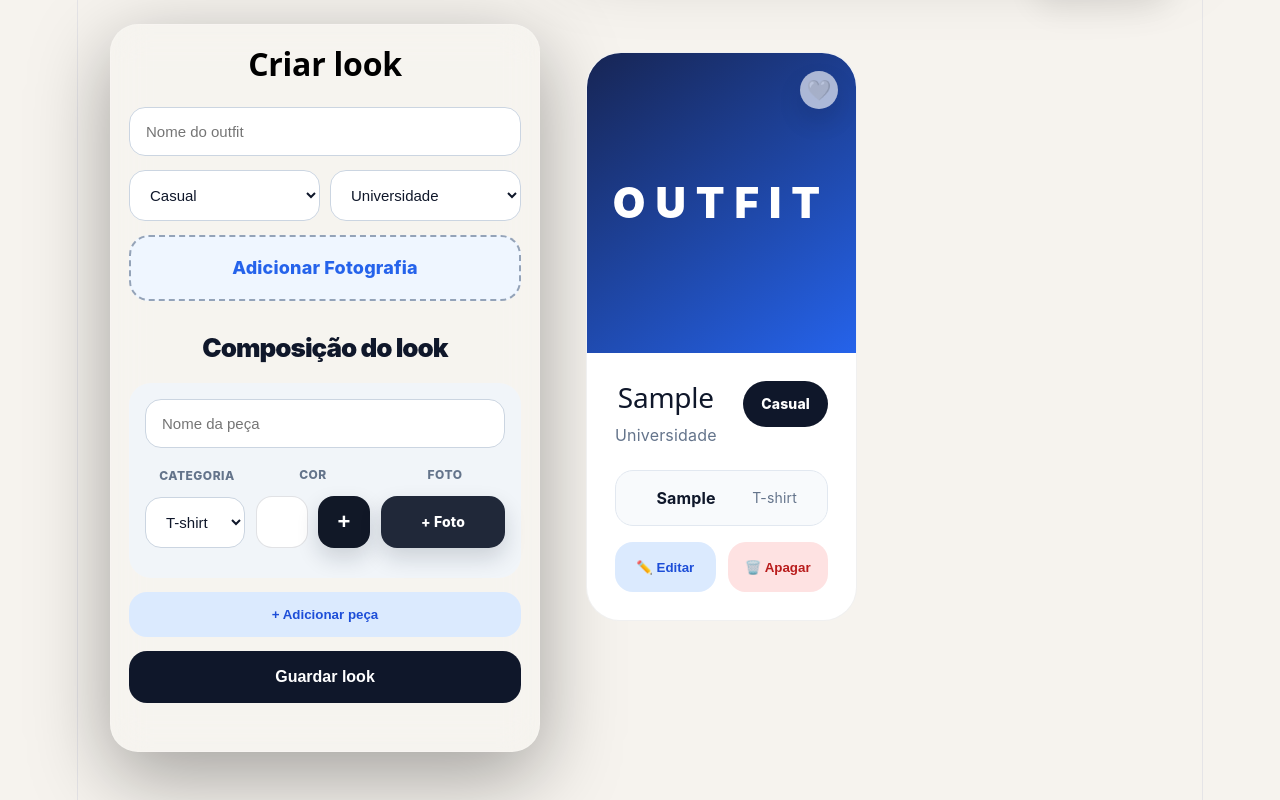
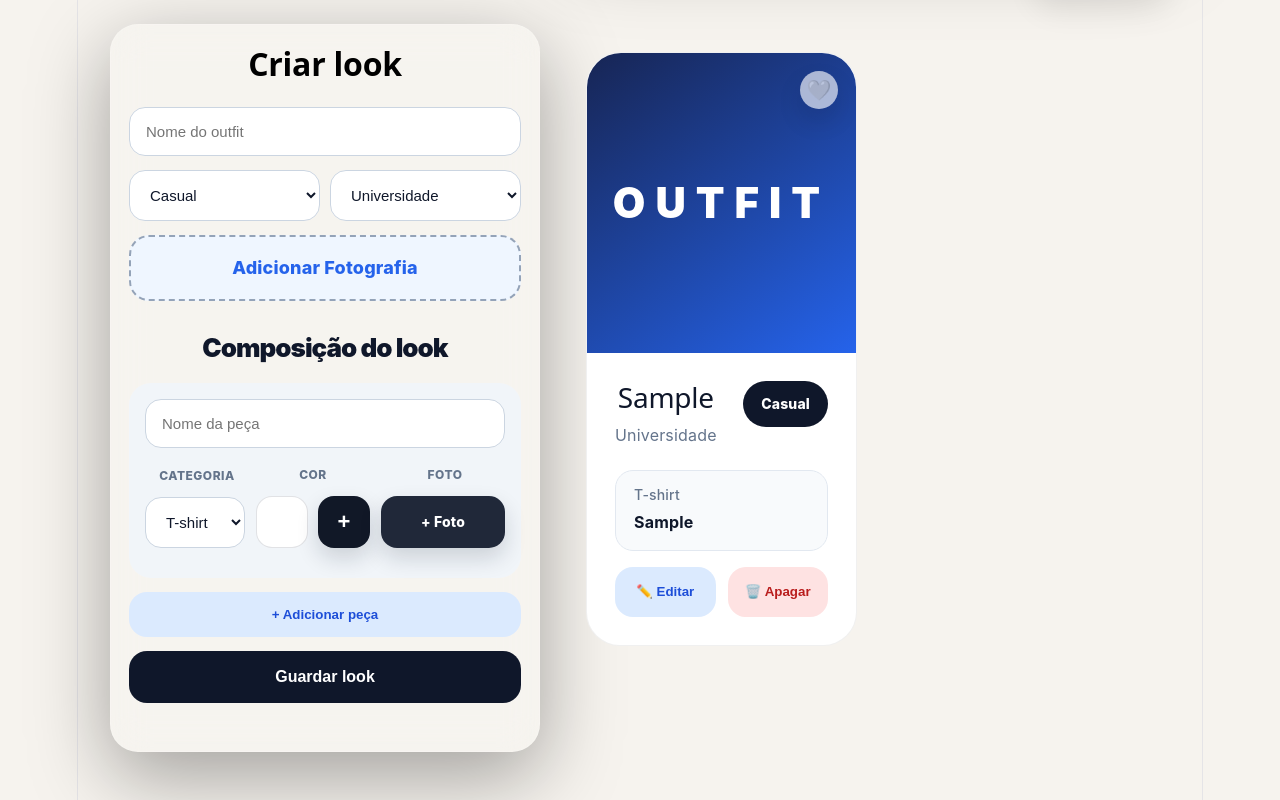
Before and after one commit to ptav2006/outfit-organizer, a React (Vite) app: page / in a window 1280 px wide. Both pictures are taken after typing "Sample", "Sample" into the empty fields and a click on the button "Guardar look". Shown: the part 495-1295 px from the top of the page. Built offline with nearby package versions, Linux system fonts and the light colour scheme.

Commit message:
card do outfit conclusao

```diff
--- a/src/App.css
+++ b/src/App.css
@@ -411,35 +411,28 @@ button {
 
 .pieceTag {
   position: relative;
-  padding: 14px 16px;
+
+  padding: 16px 18px;
   border-radius: 18px;
+
   background: #f8fafc;
   border: 1px solid #e2e8f0;
 
-  display: grid;
-  grid-template-columns: minmax(0, 1fr) auto;
-  align-items: center;
-  gap: 12px;
+  display: flex;
+  flex-direction: column;
+  gap: 8px;
+
+  min-width: 0;
 }
 
 .pieceTag strong {
   color: #0f172a;
   font-size: 16px;
-  min-width: 0;
+  line-height: 1.35;
+  font-weight: 700;
+
+  text-align: left;
   overflow-wrap: anywhere;
-}
-
-.pieceTag small {
-  display: flex;
-  align-items: center;
-  justify-content: flex-end;
-  gap: 8px;
-
-  font-size: 14px;
-  color: #64748b;
-
-  min-width: 0;
-  white-space: nowrap;
 }
 
 .delete {
@@ -1787,14 +1780,9 @@ body {
   backdrop-filter: blur(8px);
 }
 
-.pieceTag {
-  position: relative;
-}
-
 .pieceTagLaundry {
   background: #f8fafc;
   border-color: #e2e8f0;
-  padding-right: 48px;
 }
 
 .pieceTagLaundry::before {
@@ -1808,3 +1796,29 @@ body {
   border-radius: 999px;
   background: #fed7aa;
 }
+
+.pieceTagHeader {
+  display: flex;
+  align-items: center;
+  justify-content: space-between;
+  gap: 10px;
+}
+
+.pieceCategoryBadge {
+  width: fit-content;
+  max-width: 70%;
+
+  padding: 0;
+  border-radius: 0;
+
+  background: transparent;
+  color: #64748b;
+
+  font-size: 14px;
+  font-weight: 500;
+  line-height: 1.2;
+
+  white-space: nowrap;
+  overflow: hidden;
+  text-overflow: ellipsis;
+}
--- a/src/App.jsx
+++ b/src/App.jsx
@@ -1040,10 +1040,9 @@ export default function App() {
                             className={`pieceTag ${isPieceUnavailable(p) ? "pieceTagLaundry" : ""}`}
                             key={i}
                           >
-                            <strong>{p.name}</strong>
+                            <div className="pieceTagHeader">
+                              <span className="pieceCategoryBadge">{p.category}</span>
 
-                            <small>
-                              {p.category}
                               <span className="savedColors">
                                 {p.colors?.map((color, i) => (
                                   <span
@@ -1053,7 +1052,9 @@ export default function App() {
                                   />
                                 ))}
                               </span>
-                            </small>
+                            </div>
+
+                            <strong>{p.name}</strong>
                           </div>
                         ))}
                       </div>
```
